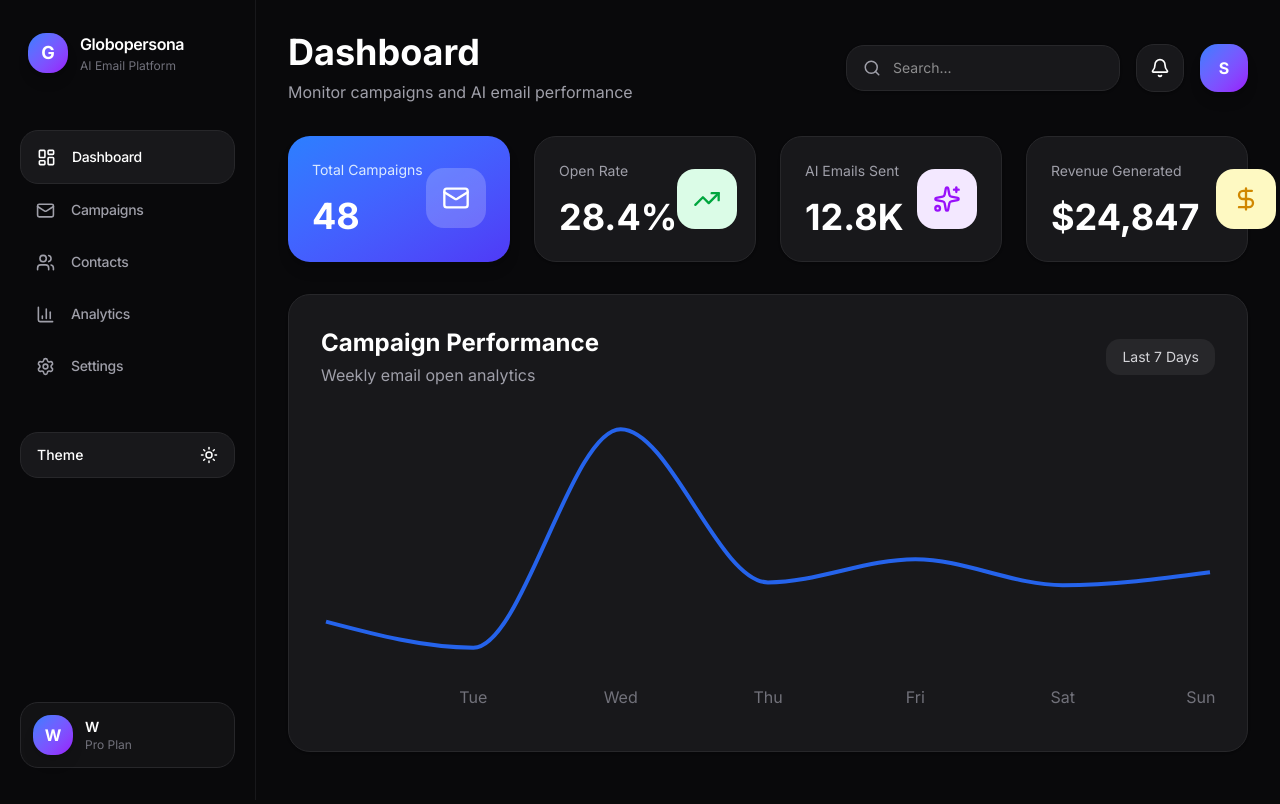
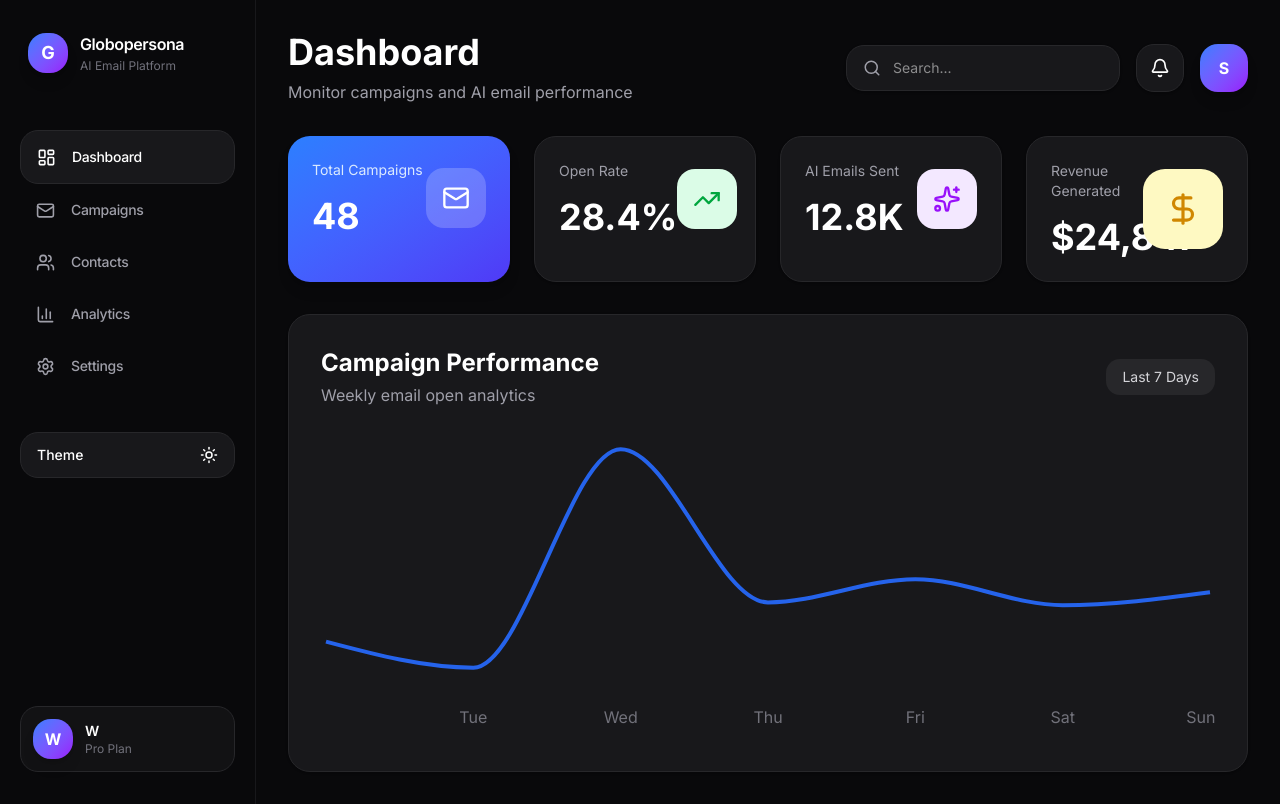
Before and after one commit to srinidhxi/Globopersona-Redesign, a Next.js app: page / in a window 1280 px wide. Built offline with nearby package versions, Linux system fonts and the light colour scheme.

Commit message:
Fix revenue card alignment

```diff
--- a/src/app/page.tsx
+++ b/src/app/page.tsx
@@ -307,23 +307,23 @@ export default function Home() {
 
   <div className="flex items-center justify-between gap-4">
 
-              <div>
+    <div className="flex-1 min-w-0">
 
       <p className="text-zinc-500 dark:text-zinc-400 text-sm">
         Revenue Generated
       </p>
 
-                <h2 className="text-4xl font-bold mt-4 text-zinc-900 dark:text-white">
+      <h2 className="text-4xl font-bold mt-4 text-zinc-900 dark:text-white whitespace-nowrap">
         $24,847
       </h2>
 
     </div>
 
-              <div className="bg-yellow-100 p-4 rounded-2xl">
+    <div className="w-20 h-20 flex items-center justify-center rounded-3xl bg-yellow-100 shrink-0">
 
       <DollarSign
         className="text-yellow-600"
-                  size={28}
+        size={38}
       />
 
     </div>
```
Lines whose indentation alone changed are shown as unchanged.
